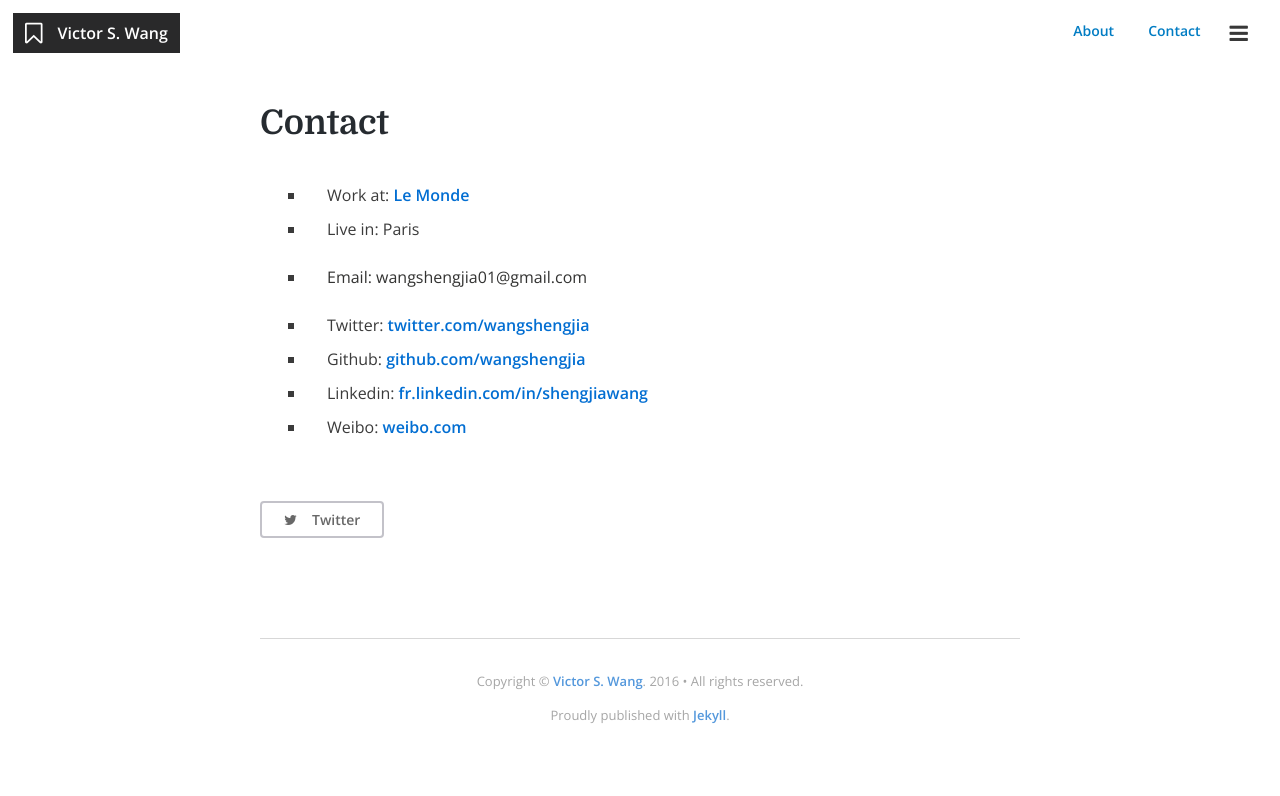
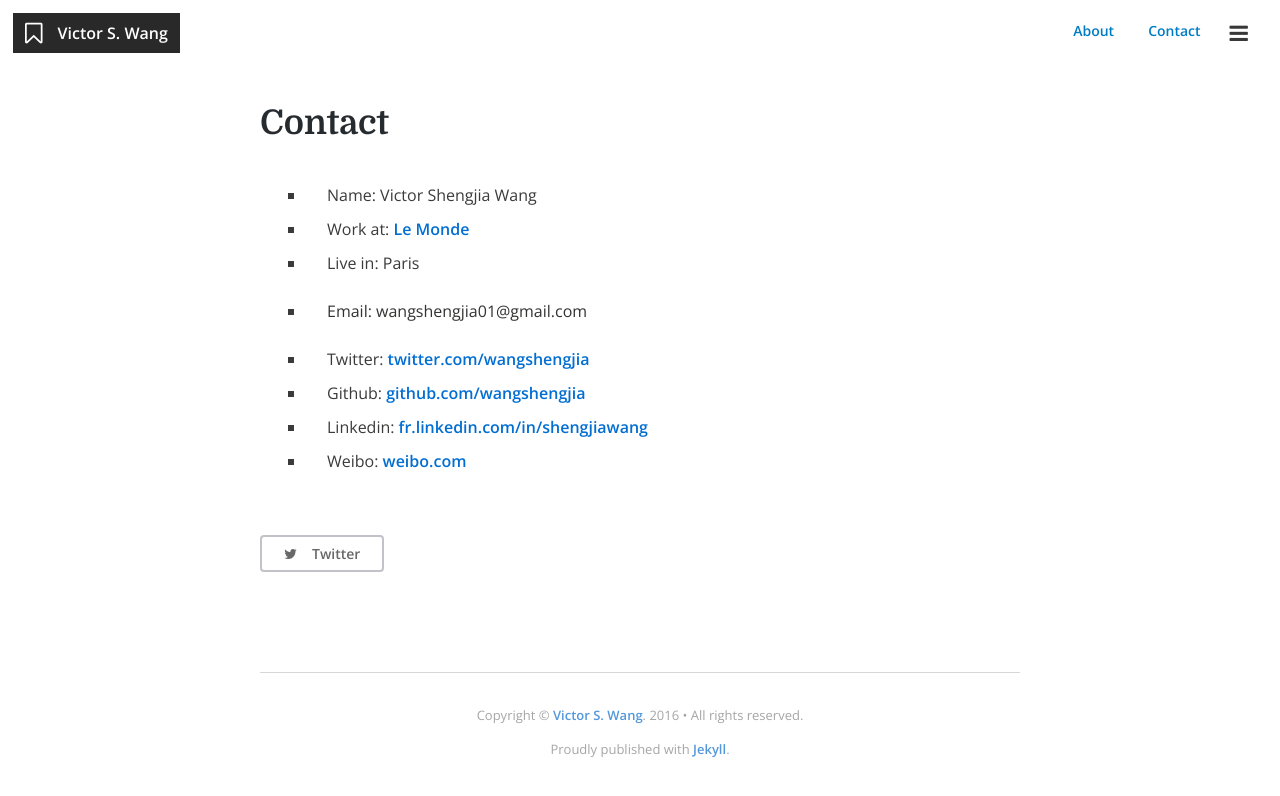
Before and after one commit to wangshengjia/wangshengjia.github.io, a Jekyll site: the page built from contact.md, in a window 1280 px wide. Shown: the top 796 px of the page. Built offline with Jekyll 4.4.1, drawn with Linux system fonts in a browser that asks for light colours; nearby versions of some CDN libraries; Markdown is read by kramdown in place of the engine named in the settings.

Commit message:
Update contact

```diff
--- a/contact.md
+++ b/contact.md
@@ -5,6 +5,7 @@ permalink: /contact/
 comments: false
 ---
 
+- Name: Victor Shengjia Wang
 - Work at: [Le Monde](www.lemonde.fr)
 - Live in: Paris
 - Email: wangshengjia01@gmail.com
```
